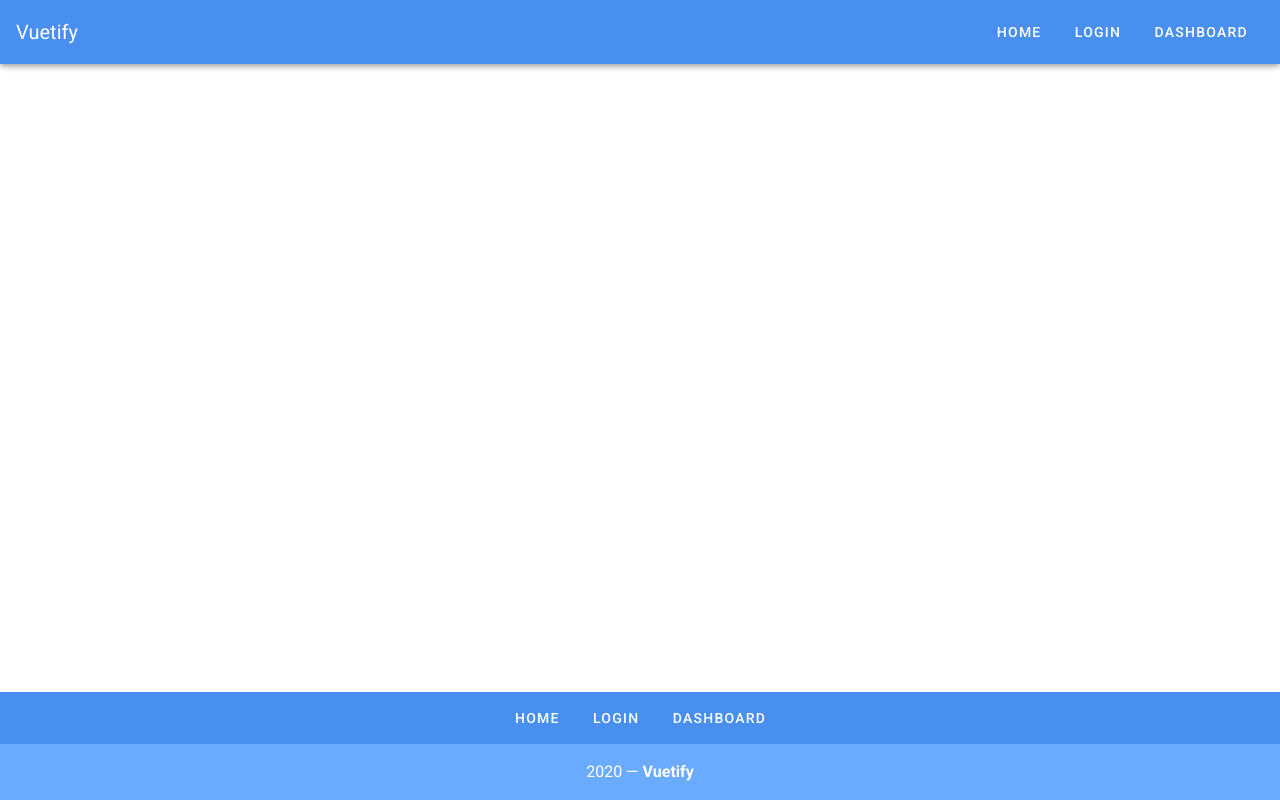
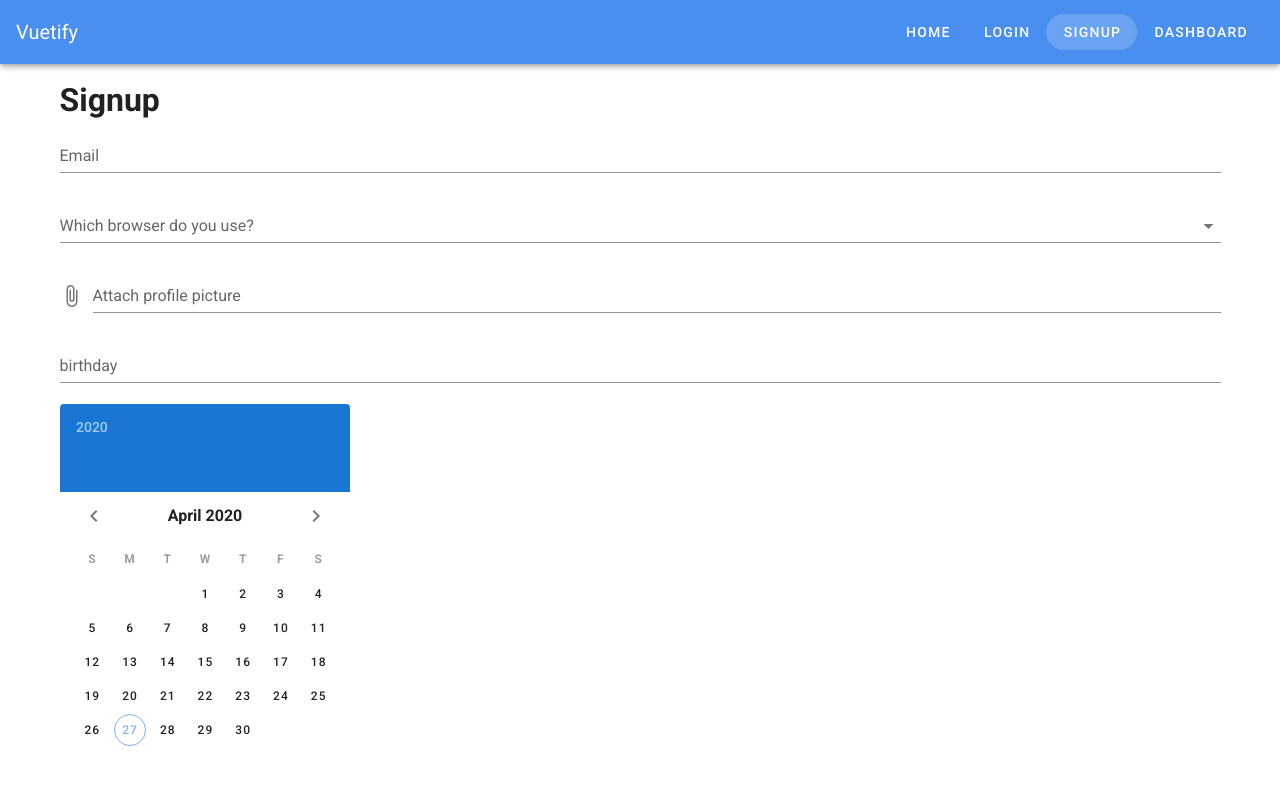
Before and after one commit to DtecIndustries/vue-vuetify, a Vue app: page /signup in a window 1280 px wide. Shown: the top 800 px of the page. Built offline with nearby package versions, Linux system fonts and the light colour scheme.

Commit message:
Add signup form

```diff
--- a/src/App.vue
+++ b/src/App.vue
@@ -67,6 +67,10 @@
         url: '/login'
       },
       {
+        label: 'Signup',
+        url: '/signup'
+      },
+      {
         label: 'Dashboard',
         url: '/dashboard'
       }
--- a/src/router/index.js
+++ b/src/router/index.js
@@ -28,6 +28,11 @@
     name: 'dashboard',
     component: () => import('../views/Dashboard.vue')
   },
+  {
+    path: '/signup',
+    name: 'signup',
+    component: () => import('../views/Signup.vue')
+  },
 ]
 
 const router = new VueRouter({
--- /dev/null
+++ b/src/views/Signup.vue
@@ -0,0 +1,47 @@
+<template>
+  <v-container>
+    <v-row>
+      <v-col>
+        <h1>Signup</h1>
+
+        <v-form>
+          <!-- textfield -->
+          <v-text-field label="Email" type="email"></v-text-field>
+
+          <!-- autocompletes -->
+          <v-autocomplete label="Which browser do you use?" :items="browsers"></v-autocomplete>
+
+          <!-- file input -->
+          <v-file-input label="Attach profile picture"></v-file-input>
+
+          <!-- date picker -->
+          <v-text-field label="birthday" v-model="birthday" readonly=""></v-text-field>
+          <v-date-picker v-model="birthday"></v-date-picker>
+
+          <!-- checkbox -->
+          <v-checkbox label="Agree to terms & conditions"></v-checkbox>
+
+          <!-- submit btn -->
+          <v-btn type="submit" color="primary">Submit</v-btn>
+        </v-form>
+      </v-col>
+    </v-row>
+  </v-container>
+</template>
+
+<script>
+export default {
+  data() {
+    return {
+      browsers: [
+        'Chrome',
+        'Firefox',
+        'Safari',
+        'Edge',
+        'Brave'
+      ],
+      birthday: ''
+    }
+  }
+}
+</script>
```
